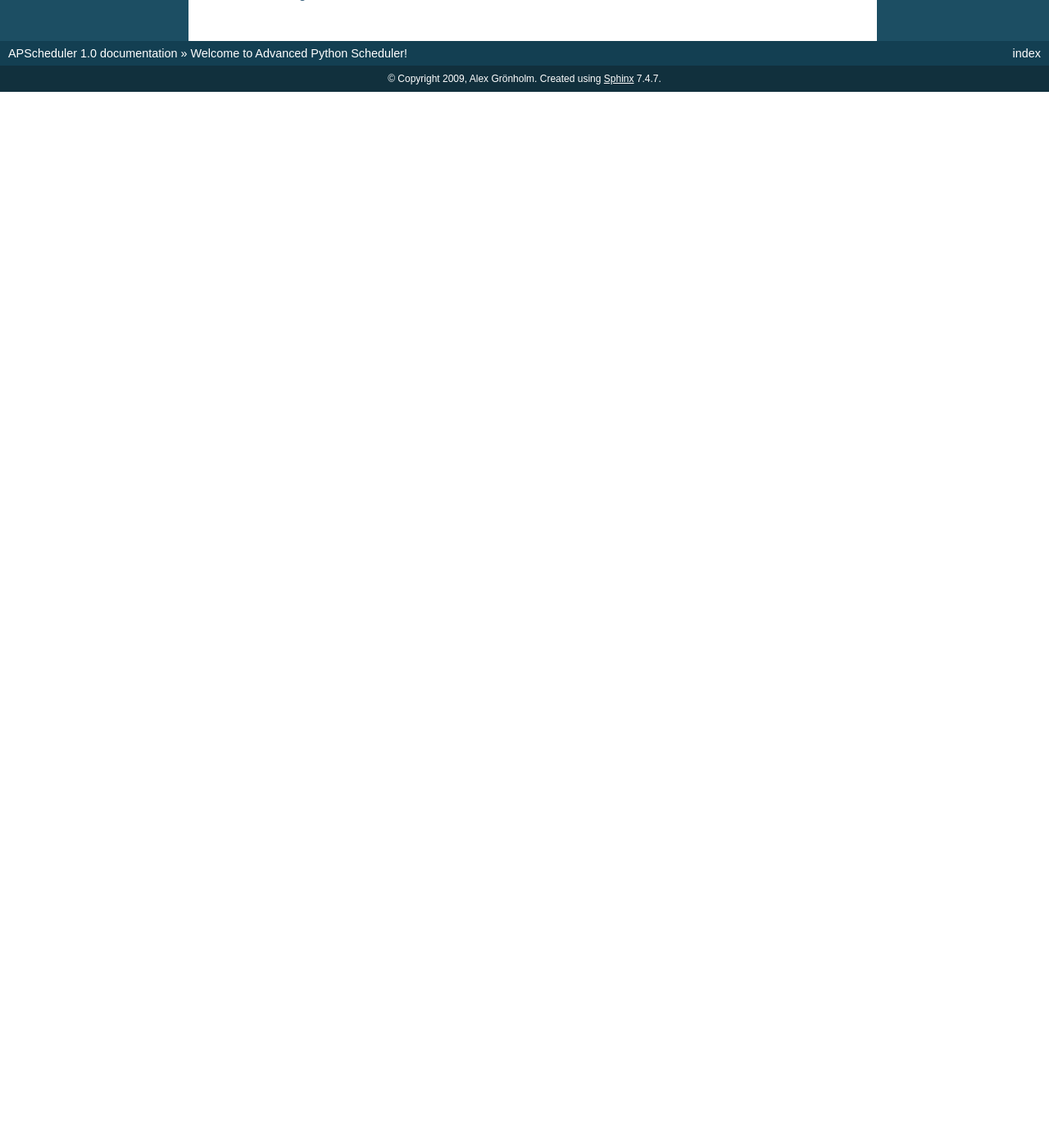
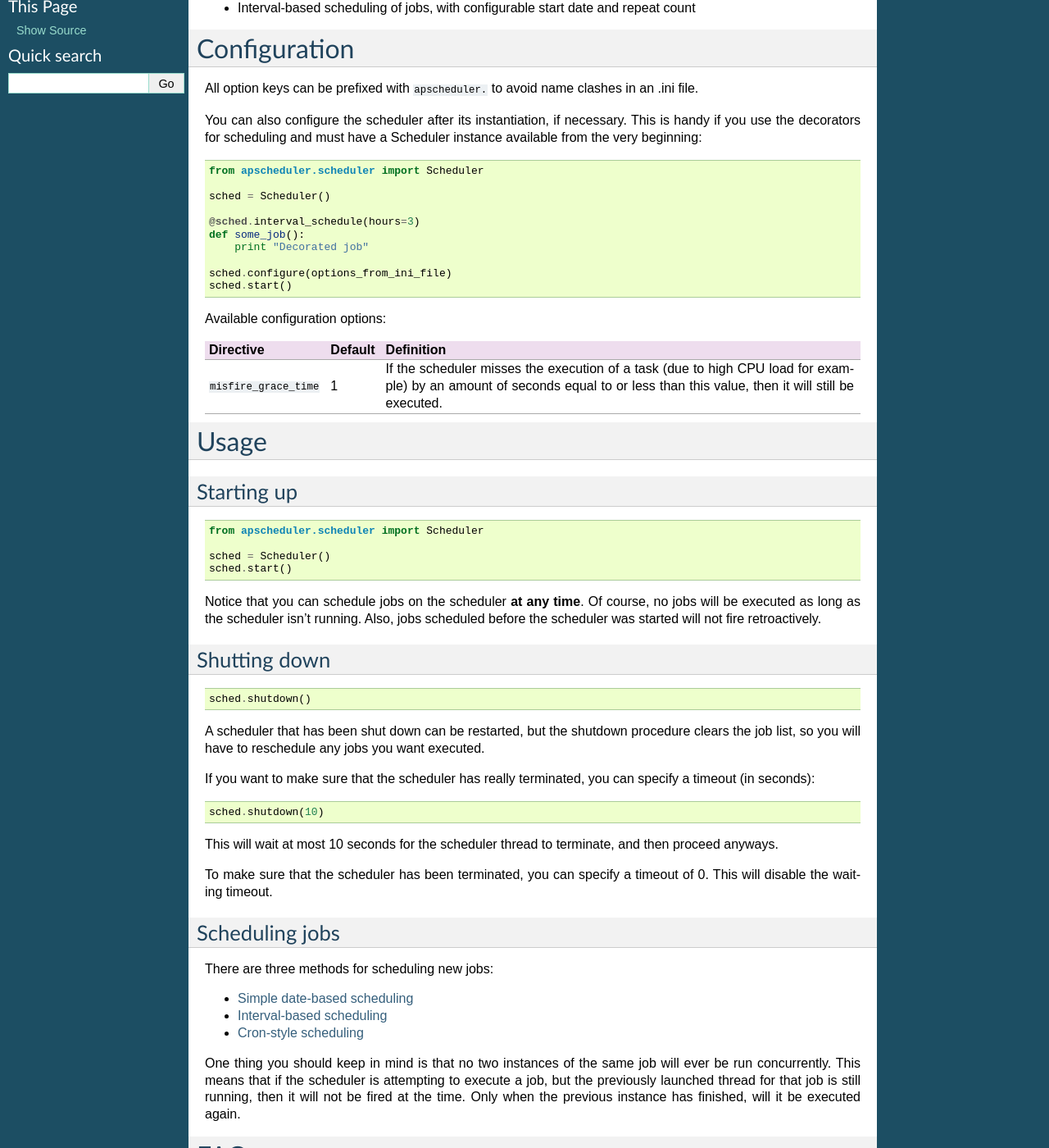
Before and after one commit to agronholm/apscheduler, a Sphinx documentation site: the page built from docs/index.rst, in a window 1280 px wide and 1400 px high, scrolled down 270 px. Shown: the whole window at 82% size. Built offline with Sphinx 7.4.7, drawn with Linux system fonts in a browser that asks for light colours; before the commit the page ends 900 px from its top, so only the background shows below that; some of the changed text lies outside the part shown.

Commit message:
More or less completed docs

```diff
--- a/docs/index.rst
+++ b/docs/index.rst
@@ -1,12 +1,122 @@
-Welcome to Advanced Python Scheduler!
-=======================================
+Advanced Python Scheduler
+=========================
 
 Advanced Python Scheduler (APScheduler) is an in-process task scheduler that
 lets you schedule functions (or any python callables) to be executed at times
 of your choosing.
 
+**Features:**
+
+* No external dependencies
+* Thread-safe API
+* Cron-like scheduling
+* Delayed scheduling of single fire jobs (like the \*nix "at" command)
+* Interval-based scheduling of jobs, with configurable start date and
+  repeat count
+
+Configuration
+=============
+
+All option keys can be prefixed with ``apscheduler.`` to avoid name clashes
+in an .ini file.
+
+You can also configure the scheduler after its instantiation, if necessary.
+This is handy if you use the decorators for scheduling and must have a
+Scheduler instance available from the very beginning::
+
+    from apscheduler.scheduler import Scheduler
+
+    sched = Scheduler()
+
+    @sched.interval_schedule(hours=3)
+    def some_job():
+        print "Decorated job"
+
+    sched.configure(options_from_ini_file)
+    sched.start()
+
+Available configuration options:
+
+======================= ======== ==============================================
+Directive               Default  Definition
+======================= ======== ==============================================
+``misfire_grace_time``  1        If the scheduler misses the execution of a task
+                                 (due to high CPU load for example) by an amount
+                                 of seconds equal to or less than this value,
+                                 then it will still be executed.
+======================= ======== ==============================================
+
+Usage
+=====
+
+Starting up
+-----------
+
+::
+
+    from apscheduler.scheduler import Scheduler
+
+    sched = Scheduler()
+    sched.start()
+
+Notice that you can schedule jobs on the scheduler **at any time**.
+Of course, no jobs will be executed as long as the scheduler isn't running.
+Also, jobs scheduled before the scheduler was started will not fire
+retroactively.
+
+Shutting down
+-------------
+
+::
+
+    sched.shutdown()
+
+A scheduler that has been shut down can be restarted, but the shutdown
+procedure clears the job list, so you will have to reschedule any jobs
+you want executed.
+
+If you want to make sure that the scheduler has really terminated, you
+can specify a timeout (in seconds)::
+
+    sched.shutdown(10)
+
+This will wait at most 10 seconds for the scheduler thread to terminate,
+and then proceed anyways.
+
+To make sure that the scheduler has been terminated, you can specify
+a timeout of 0. This will disable the waiting timeout.
+
+Scheduling jobs
+---------------
+
+There are three methods for scheduling new jobs:
+
 .. toctree::
-   :maxdepth: 2
+   :maxdepth: 1
+
+   dateschedule
+   intervalschedule
+   cronschedule
+
+One thing you should keep in mind is that no two instances of the same job
+will ever be run concurrently. This means that if the scheduler is attempting
+to execute a job, but the previously launched thread for that job is still
+running, then it will not be fired at the time. Only when the previous instance
+has finished, will it be executed again.
+
+
+FAQ
+===
+
+Q: Why do my processes hang instead of exiting when they are finished?
+
+A: A scheduled job may still be executing. Job threads are *non-daemonic*, and a
+program will not exit as long as any non-daemonic threads are running. The
+reason why job threads are non-daemonic is that the shutdown procedures of
+the Python interpreter may cause unspecified behavior in the executing job.
+A more thorough explanation
+`can be found here <http://joeshaw.org/2009/02/24/605>`_.
+
 
 Indices and tables
 ==================
```
Also changed, not shown: docs/cronschedule.rst (added, +72 -0 lines), docs/dateschedule.rst (added, +25 -0 lines), docs/intervalschedule.rst (added, +45 -0 lines), docs/modules/scheduler.rst (added, +10 -0 lines), docs/modules/triggers.rst (added, +11 -0 lines).
